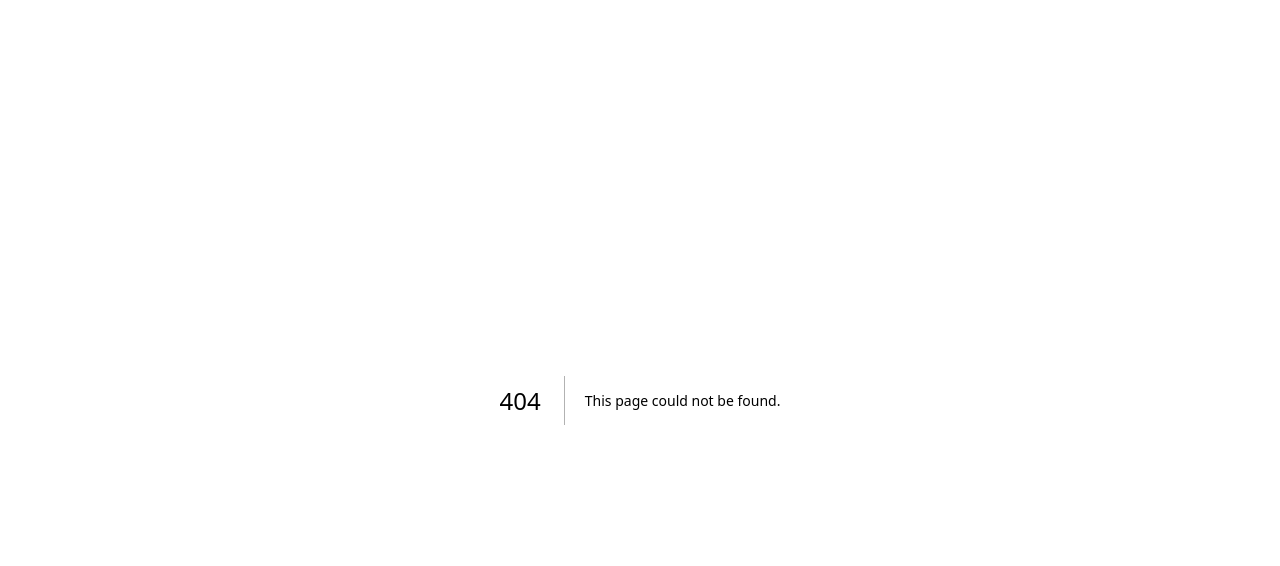
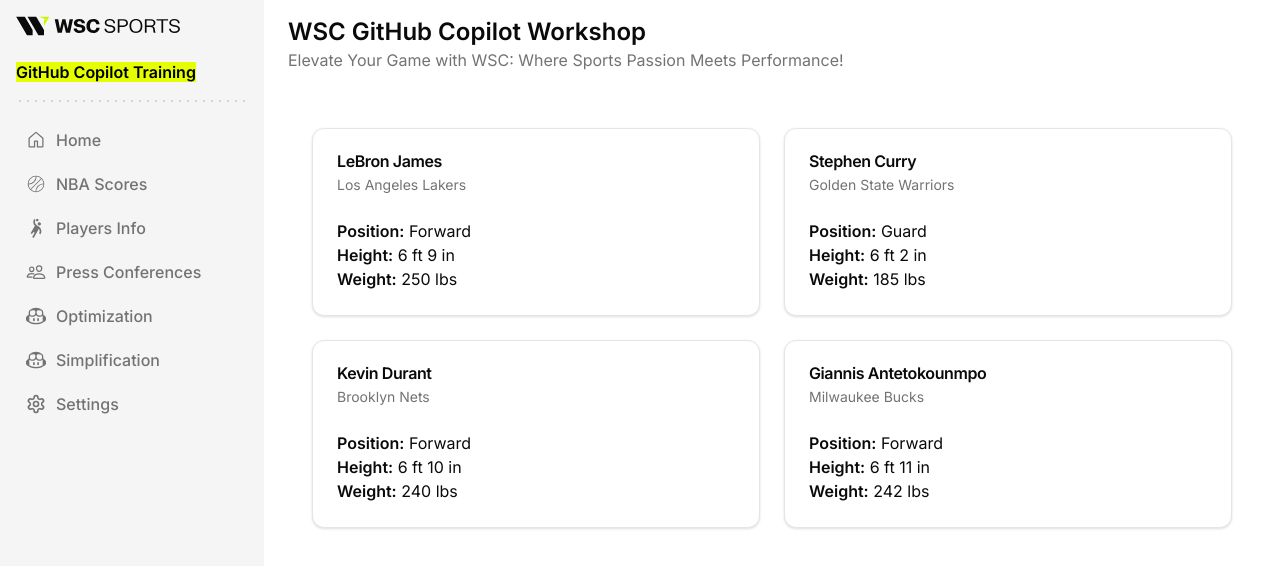
Before and after one commit to commit-ai/ghcp-sport-app-workshop, a Next.js app: page /players-info in a window 1280 px wide. Before the commit this address had no page. Shown: the top 566 px of the page. Built offline with nearby package versions, Linux system fonts and the light colour scheme.

Commit message:
Adding player-info route and react component

```diff
--- a/src/app/(dashboard)/optimization/page.tsx
+++ b/src/app/(dashboard)/optimization/page.tsx
@@ -6,7 +6,7 @@
   const [optimization, setOptimization] = useState(null);
   const [loading, setLoading] = useState(false);
 
-  // use effect to fetch the data from optimization api
+  // use effect to fetch the data from optimize api
   useEffect(() => {
     const fetchData = async () => {
       try {
@@ -26,8 +26,9 @@
   return (
     <div>
       <h1 className="text-2xl font-bold">Optimization</h1>
+      {loading && <p className="pb-3">Please wait while the page loads...</p>}
       {loading ? (
-        <p>Loading...</p>
+        <p className="text-2xl">Loading...</p>
       ) : (
         <div>
           <p>
--- /dev/null
+++ b/src/app/(dashboard)/players-info/page.tsx
@@ -0,0 +1,62 @@
+"use client";
+
+import React, { useEffect, useState } from "react";
+import {
+  Card,
+  CardHeader,
+  CardTitle,
+  CardDescription,
+  CardContent,
+} from "@/components/ui/card";
+
+interface Player {
+  id: number;
+  name: string;
+  team: string;
+  weight: string;
+  height: string;
+  position: string;
+}
+
+const PlayersInfo = () => {
+  const [players, setPlayers] = useState<Player[]>([]);
+
+  useEffect(() => {
+    const fetchPlayers = async () => {
+      try {
+        const response = await fetch("/api/player-info");
+        const data = await response.json();
+        setPlayers(data);
+      } catch (error) {
+        console.error("Error fetching players:", error);
+      }
+    };
+    fetchPlayers();
+  }, []);
+
+  return (
+    <div className="p-6 grid grid-cols-1 md:grid-cols-2 gap-6">
+      {players.map((player) => (
+        <Card key={player.id}>
+          <CardHeader>
+            <CardTitle>{player.name}</CardTitle>
+            <CardDescription>{player.team}</CardDescription>
+          </CardHeader>
+          <CardContent>
+            <p>
+              <span className="font-semibold">Position:</span> {player.position}
+            </p>
+            <p>
+              <span className="font-semibold">Height:</span> {player.height}
+            </p>
+            <p>
+              <span className="font-semibold">Weight:</span> {player.weight}
+            </p>
+          </CardContent>
+        </Card>
+      ))}
+    </div>
+  );
+};
+
+export default PlayersInfo;
--- a/src/app/(dashboard)/simplification/page.tsx
+++ b/src/app/(dashboard)/simplification/page.tsx
@@ -1,8 +1,8 @@
 export default async function Simplification() {
   return (
     <div>
-      <h1 className="text-2xl font-bold">Optimization</h1>
-      <p>Optimization content goes here</p>
+      <h1 className="text-2xl font-bold">Simplification</h1>
+      <p>Simplification content goes here</p>
     </div>
   );
 }
--- a/src/app/api/optimize/route.ts
+++ b/src/app/api/optimize/route.ts
@@ -23,9 +23,7 @@
   } while (swapped);
 
   const endTime = Date.now();
-  const executionTime = (endTime - startTime) / 1000; // Time in milliseconds
-  console.log(executionTime);
-  const res = `Execution time: ${executionTime} seconds`;
+  const executionTime = (endTime - startTime) / 1000; // Time in seconds
 
   return NextResponse.json(executionTime);
 }
--- /dev/null
+++ b/src/app/api/player-info/route.ts
@@ -0,0 +1,17 @@
+import { playerInfo } from "@/lib/player-info";
+import { NextRequest, NextResponse } from "next/server";
+
+// Using the player-info, create a GET request to retrieve the player's id, name, team, weigh, height and position.
+
+export async function GET(request: NextRequest) {
+  const players = playerInfo.map((player) => ({
+    id: player.id,
+    name: player.name,
+    team: player.team,
+    weight: player.weight,
+    height: player.height,
+    position: player.position,
+  }));
+
+  return NextResponse.json(players);
+}
--- a/src/components/navigation.tsx
+++ b/src/components/navigation.tsx
@@ -7,6 +7,7 @@
 import { FaBasketball } from "react-icons/fa6";
 import { IoPeopleOutline, IoPeopleSharp } from "react-icons/io5";
 import { SiGithubcopilot } from "react-icons/si";
+import { MdOutlineSportsHandball } from "react-icons/md";
 
 const routes = [
   {
@@ -20,6 +21,12 @@
     href: "/nba-scores",
     icon: CiBasketball,
     activeIcon: FaBasketball,
+  },
+  {
+    label: "Players Info",
+    href: "/players-info",
+    icon: MdOutlineSportsHandball,
+    activeIcon: MdOutlineSportsHandball,
   },
   {
     label: "Press Conferences",
--- /dev/null
+++ b/src/lib/player-info.ts
@@ -0,0 +1,58 @@
+export const playerInfo = [
+  {
+    id: 1,
+    name: "LeBron James",
+    team: "Los Angeles Lakers",
+    position: "Forward",
+    height: "6 ft 9 in",
+    weight: "250 lbs",
+    birthDate: "December 30, 1984",
+    stats: {
+      pointsPerGame: 27.0,
+      assistsPerGame: 7.4,
+      reboundsPerGame: 7.4,
+    },
+  },
+  {
+    id: 2,
+    name: "Stephen Curry",
+    team: "Golden State Warriors",
+    position: "Guard",
+    height: "6 ft 2 in",
+    weight: "185 lbs",
+    birthDate: "March 14, 1988",
+    stats: {
+      pointsPerGame: 24.2,
+      assistsPerGame: 6.5,
+      reboundsPerGame: 4.6,
+    },
+  },
+  {
+    id: 3,
+    name: "Kevin Durant",
+    team: "Brooklyn Nets",
+    position: "Forward",
+    height: "6 ft 10 in",
+    weight: "240 lbs",
+    birthDate: "September 29, 1988",
+    stats: {
+      pointsPerGame: 27.0,
+      assistsPerGame: 4.2,
+      reboundsPerGame: 7.1,
+    },
+  },
+  {
+    id: 4,
+    name: "Giannis Antetokounmpo",
+    team: "Milwaukee Bucks",
+    position: "Forward",
+    height: "6 ft 11 in",
+    weight: "242 lbs",
+    birthDate: "December 6, 1994",
+    stats: {
+      pointsPerGame: 21.8,
+      assistsPerGame: 4.6,
+      reboundsPerGame: 9.3,
+    },
+  },
+];
```
Also changed, not shown: 1 other file (tests, documents, lock files or other folders).
